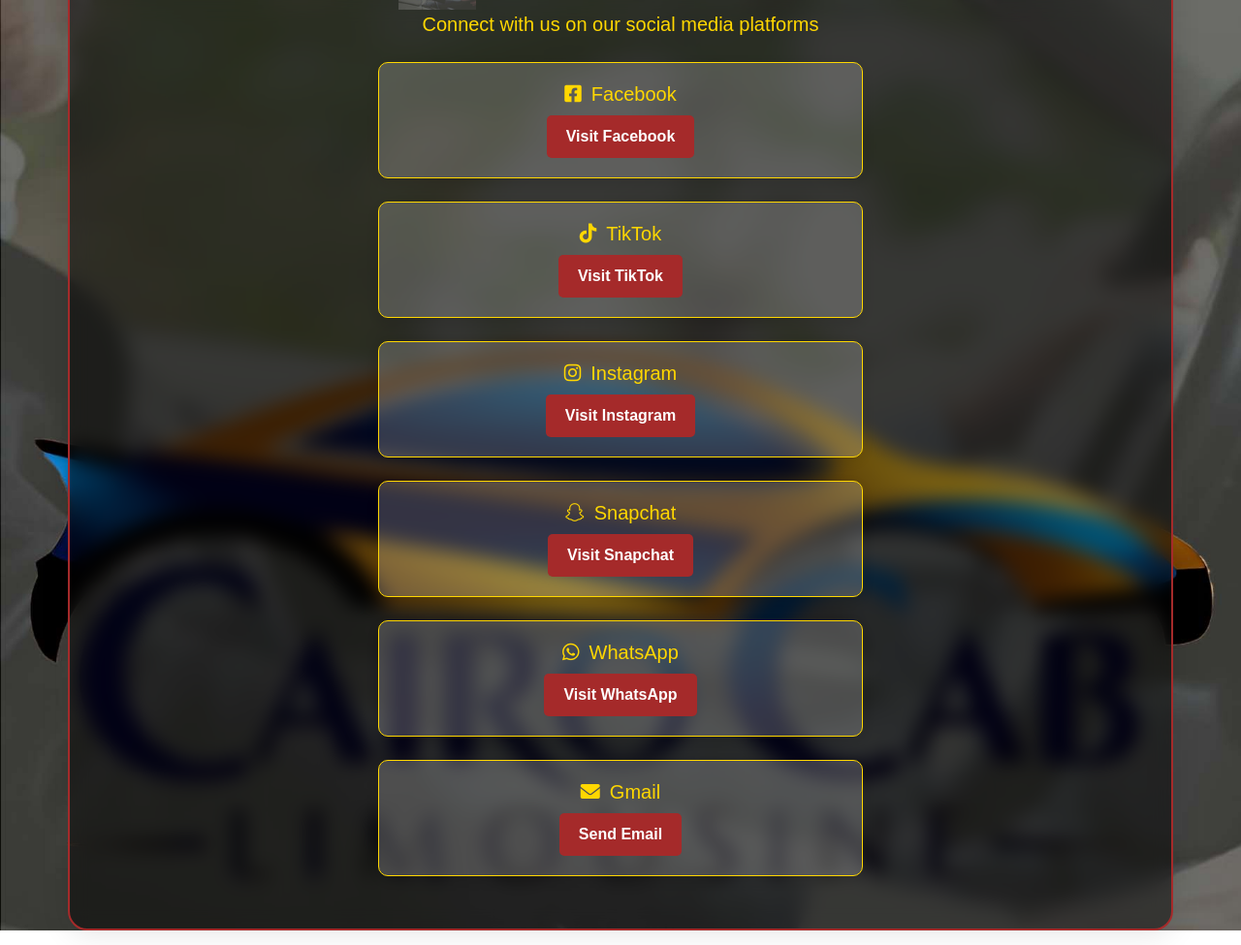
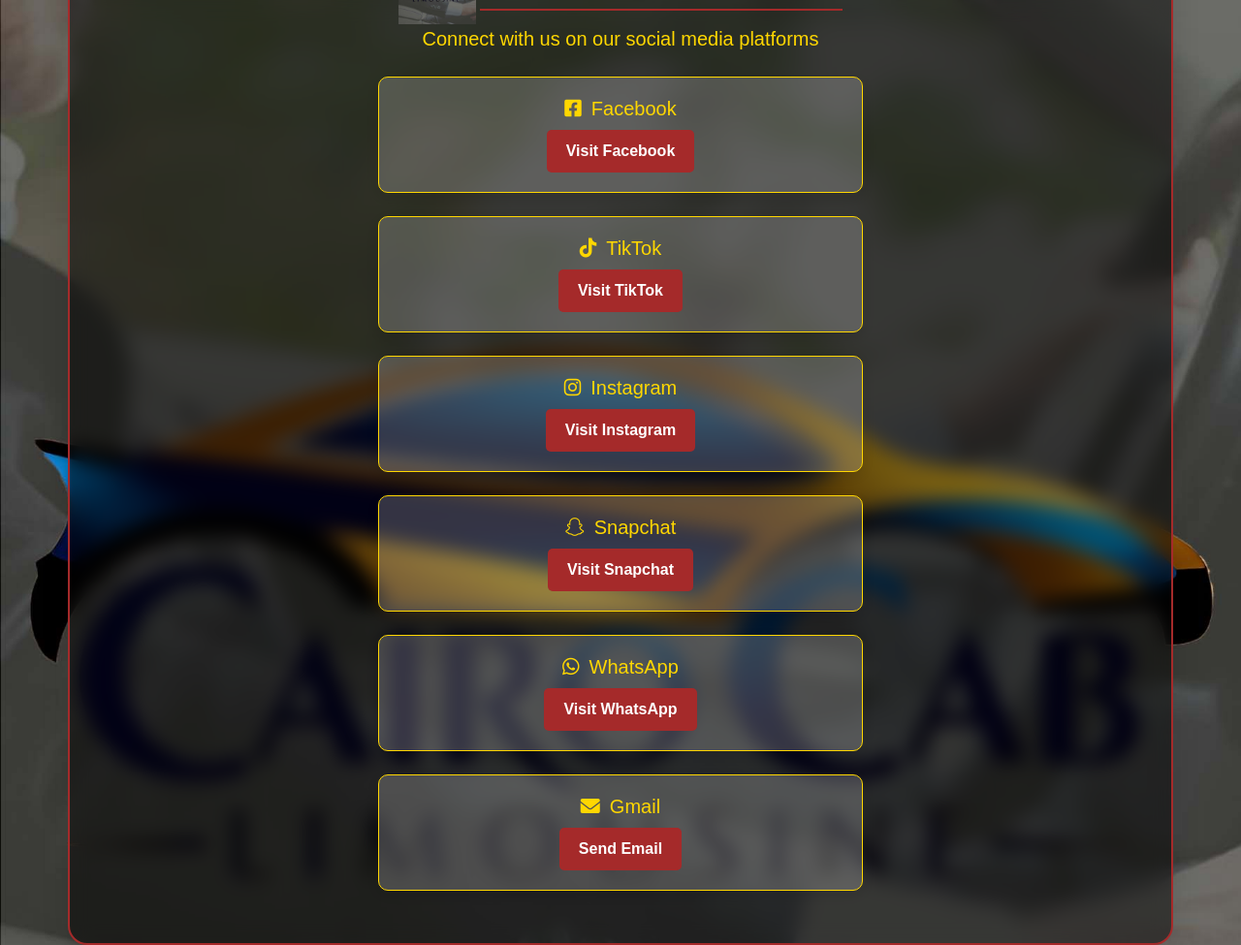
Before and after one commit to ebram-gerges/CairoCab, a plain HTML site: page index.html in a window 1280 px wide. Shown: the whole page at 97% size. Drawn offline with nearby package versions, Linux system fonts and the light colour scheme.

Commit message:
fixed the padding

```diff
--- a/style.css
+++ b/style.css
@@ -11,7 +11,7 @@
     font-family: Arial, sans-serif;
     color: #fff;
     text-align: center;
-    padding-top: 20px; /* Added padding to ensure visibility */
+    padding-top: 50px; /* Added padding to ensure visibility */
 }
 
 body {
```
